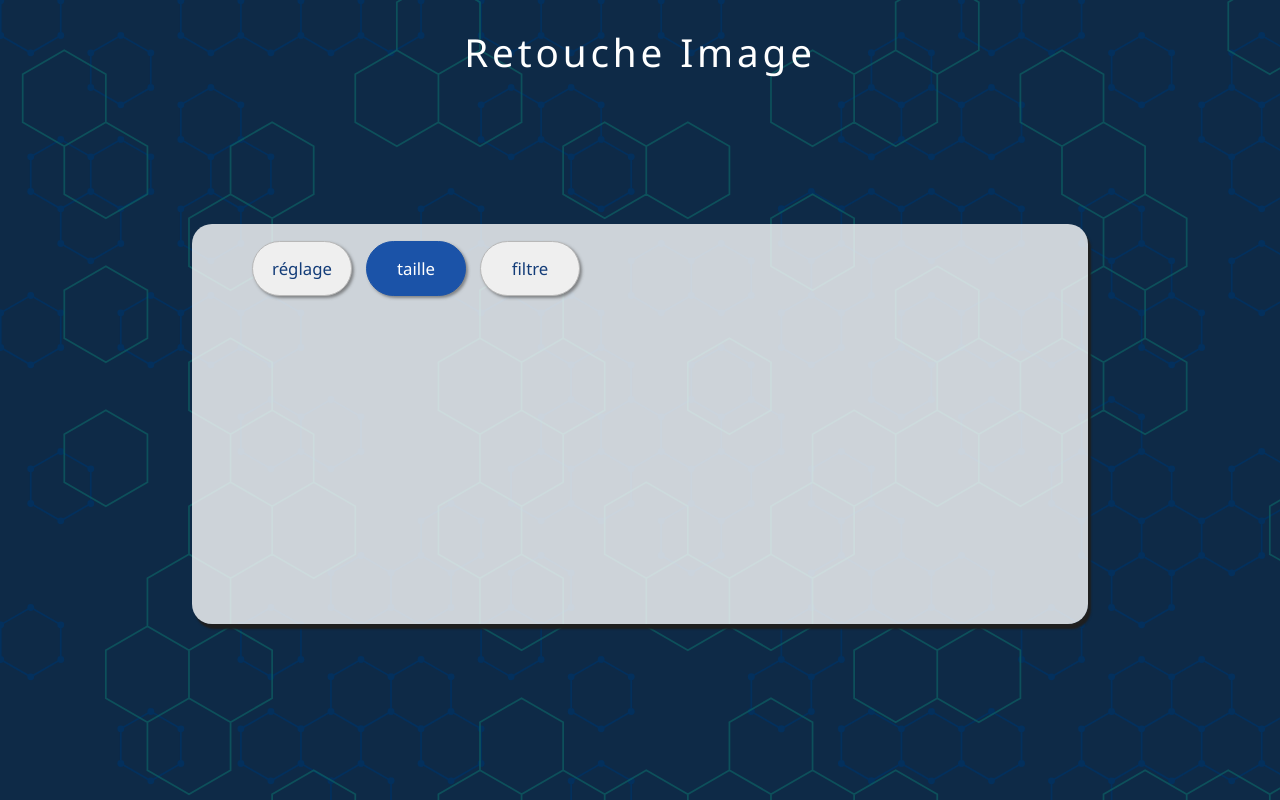
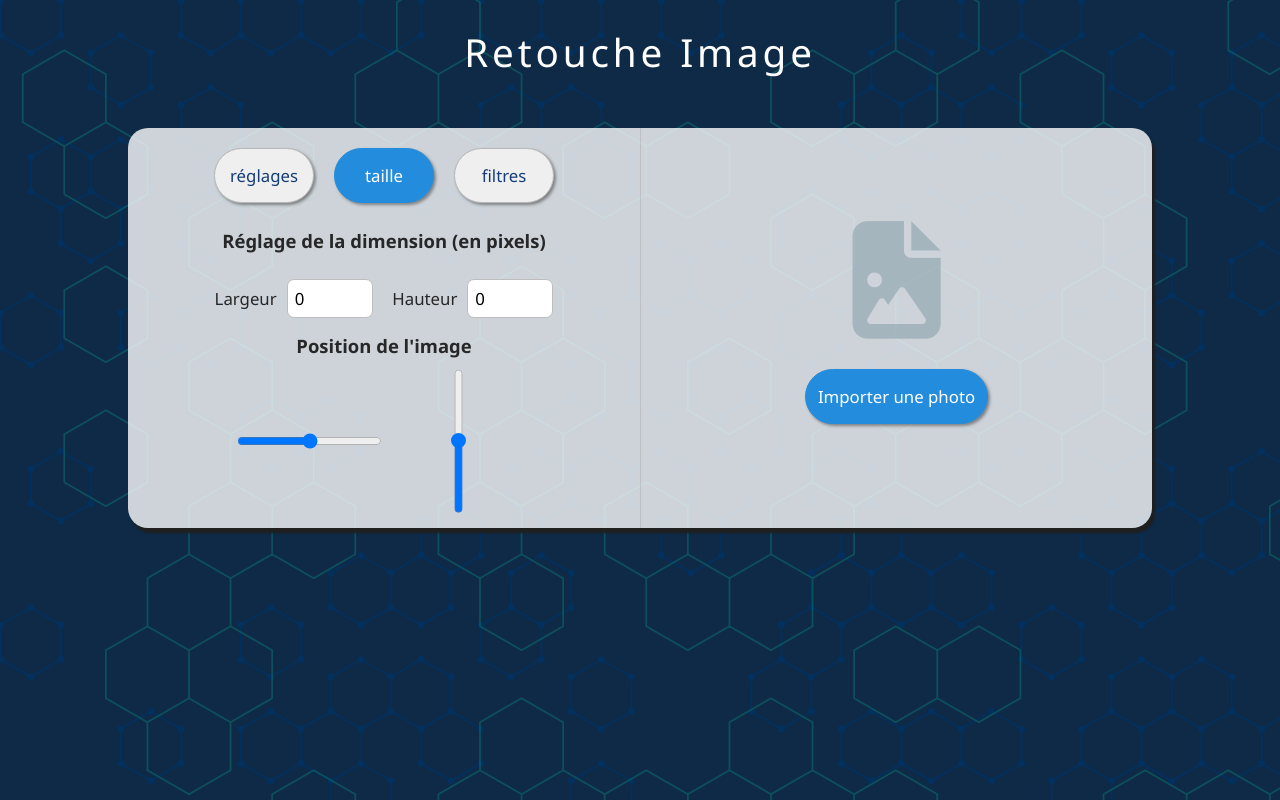
Before and after one commit to Emi-vas/edit-image-app, a React (Create React App) app: page / in a window 1280 px wide. Both pictures are taken after a click on the button "taille". Built offline with nearby package versions, Linux system fonts and the light colour scheme.

Commit message:
add edit size part

```diff
--- a/public/index.html
+++ b/public/index.html
@@ -11,6 +11,8 @@
 
 
     <title>Retouche d'image - React app</title>
+
+    <link rel="stylesheet" href="https://cdnjs.cloudflare.com/ajax/libs/font-awesome/6.1.2/css/all.min.css" integrity="sha512-1sCRPdkRXhBV2PBLUdRb4tMg1w2YPf37qatUFeS7zlBy7jJI8Lf4VHwWfZZfpXtYSLy85pkm9GaYVYMfw5BC1A==" crossorigin="anonymous" referrerpolicy="no-referrer" />
   </head>
   <body>
     <div id="root"></div>
--- a/src/App.js
+++ b/src/App.js
@@ -1,11 +1,22 @@
 import React from 'react';
 import { useState } from 'react';
 import Buttons from './components/settings/Buttons';
+import Previsu from './components/Previsu'
+import { useEffect } from 'react';
+import BigImage from './components/BigImage';
+import Settings from './components/settings/Settings';
+import Filter from './components/settings/Filter';
+import Size from './components/settings/Size';
 
 const App = () => {
 
   // select the type of setting. (setting by buttons)
-  const [mode, setMode] = useState("réglage")
+  const [mode, setMode] = useState("réglages")
+
+  //image import by user
+  const [imageSrc, setImageSrc] = useState("")
+
+  const [size, setSize] = useState({width : 0, height : 0, posX: 50, posY: 50})
 
 
   return (
@@ -16,14 +27,20 @@ const App = () => {
           <section className='main'>
               <div className='main__elem'>
                   <Buttons mode={mode} setMode={setMode} />
-
+                  {mode == "réglages" && <Settings />}
+                  {mode == "filtres" && <Filter />}
+                  {mode == "taille" && <Size size={size} setSize={setSize} />}
               </div>
 
               <div className='main__elem'>
-
+                  <Previsu imageSrc={imageSrc} setImageSrc={setImageSrc} setSize={setSize} size={size} />
               </div>
           </section>
       </div>
+
+      {
+        imageSrc && <BigImage imageSrc={imageSrc} size={size} />
+      }
     </div>
   );
 };
--- /dev/null
+++ b/src/components/BigImage.jsx
@@ -0,0 +1,33 @@
+import React from 'react';
+import { useState } from 'react';
+import { useEffect } from 'react';
+
+const BigImage = ({ imageSrc, size }) => {
+
+    const [zoom, setZoom] = useState(100)
+
+    useEffect(() => {
+        //zoom if size of the pic il largeur than the window
+        if(size.width > window.innerWidth) {
+            setZoom(window.innerWidth / size.width * 100 - 3)
+        } else {
+            setZoom(100)
+        }
+    })
+
+    return (
+        <div className='bigImage'>
+            <img
+                src={imageSrc}
+                alt="image upload"
+                style={{
+                    width : size.width,
+                    height: size.height,
+                    objectPosition: `${size.posX}% ${size.posY}%`,
+                    zoom: `${zoom}%`
+                }}/>
+        </div>
+    );
+};
+
+export default BigImage;
--- a/src/components/Previsu.jsx
+++ b/src/components/Previsu.jsx
@@ -0,0 +1,55 @@
+import React from 'react';
+
+const previsu = ({ imageSrc, setImageSrc, setSize, size }) => {
+
+    const importFile = () => {
+       document.getElementById('inputFile').click()
+    }
+
+    const handleFile = (e) => {
+        const file = e.target.files[0]
+        if(file) {
+            const urlFile = URL.createObjectURL(file)
+            setImageSrc(urlFile)
+
+            //to check size (width and height)
+            const reader = new FileReader()
+            reader.onload = function () {
+                var img = new Image();
+                img.src = urlFile;
+
+                img.onload = function () {
+                    var w = this.width;
+                    var h = this.height;
+
+                   // w > h ? setPaysageMode(true) : setPaysageMode(false)
+                    setSize({...size, width: w, height: h})
+                }
+
+            };
+            reader.readAsDataURL(file);
+        }
+    }
+
+    return (
+        <div className='main__previsu'>
+            <div>
+                {
+                    imageSrc ? (
+                        <img src={imageSrc} alt="preview image" id='image-previsu'/>
+                    ) : <i className="fa-solid fa-file-image"></i>
+                }
+            </div>
+
+            <div>
+                <input type="file" hidden id='inputFile' onChange={(e) => handleFile(e)} />
+                <button className='active' onClick={importFile}>Importer une photo</button>
+                {
+                    imageSrc && <button>Télécharger</button>
+                }
+            </div>
+        </div>
+    );
+};
+
+export default previsu;
--- a/src/components/settings/Buttons.jsx
+++ b/src/components/settings/Buttons.jsx
@@ -1,7 +1,7 @@
 import React from 'react';
 
 const Buttons = ({ mode, setMode }) => {
-    const buttons = ["réglage", "taille", "filtre"]
+    const buttons = ["réglages", "taille", "filtres"]
 
     return (
         <div className='buttons'>
@@ -10,6 +10,7 @@ const Buttons = ({ mode, setMode }) => {
                     <button
                         className={mode == button ? "active" : ""}
                         onClick={() => setMode(button)}
+                        key={button}
                         >{button}</button>
                 ))
             }
--- a/src/components/settings/Filter.jsx
+++ b/src/components/settings/Filter.jsx
@@ -0,0 +1,11 @@
+import React from 'react';
+
+const Filter = () => {
+    return (
+        <div>
+            <h2>Filtre</h2>
+        </div>
+    );
+};
+
+export default Filter;
--- a/src/components/settings/Settings.jsx
+++ b/src/components/settings/Settings.jsx
@@ -0,0 +1,11 @@
+import React from 'react';
+
+const Settings = () => {
+    return (
+        <div>
+            <h2>Settings</h2>
+        </div>
+    );
+};
+
+export default Settings;
--- a/src/components/settings/Size.jsx
+++ b/src/components/settings/Size.jsx
@@ -0,0 +1,38 @@
+import React from 'react';
+import { useState } from 'react';
+
+const Size = ({ size, setSize }) => {
+
+    return (
+        <div className='settings settings--size'>
+            <h2>Réglage de la dimension (en pixels)</h2>
+            <div className='first_bloc'>
+                <div>
+                    <label htmlFor="width">Largeur</label>
+                    <input
+                        type="text"
+                        className='textInput' id='width'
+                        value={size.width}
+                        onChange={(e) => setSize({...size, width : parseInt(e.target.value), height : size.height})}
+                     />
+                </div>
+                <div>
+                    <label htmlFor="height">Hauteur</label>
+                    <input
+                        type="text"
+                        className='textInput'
+                        id='height'
+                        value={size.height}
+                        onChange={(e) => setSize({...size, height : parseInt(e.target.value), width : size.width})}/>
+                </div>
+            </div>
+            <h2>Position de l'image</h2>
+            <div className='second_bloc'>
+                <input onChange={(e) => setSize({...size, posX : e.target.value})} type="range" defaultValue={50} min={0} max={100} />
+                <input onChange={(e) => setSize({...size, posY : e.target.value})} className='vertical' type="range" defaultValue={50} min={0} max={100}/>
+            </div>
+        </div>
+    );
+};
+
+export default Size;
--- a/src/styles/style.scss
+++ b/src/styles/style.scss
@@ -1,5 +1,5 @@
 $blue : rgb(19, 60, 120);
-$blue2 :rgb(27, 83, 168);
+$blue2 :rgb(36, 140, 220);
 $green :rgba(13, 102, 103, 1);
 
 
@@ -29,22 +29,59 @@ h1 {
     display: flex;
     justify-content: center;
     align-items: center;
-    min-height: 80vh;
+    margin: 50px 0 20px 0;
 }
 
 .main {
+    display: flex;
+    //flex-direction: column-reverse;
+    width: 80%;
+    min-height: 400px;
     background: rgba(255, 255, 255, 0.791);
-    width: 70%;
-    min-height: 400px;
     border-radius: 20px;
     box-shadow: #1f1f1f 3px 5px 2px;
 
     &__elem {
         width: 50%;
     }
+
+    &__previsu {
+        display: flex;
+        flex-direction: column;
+        justify-content: center;
+        align-items: center;
+        height: 100%;
+
+        border-left: 1px rgba(173, 173, 173, 0.499) solid;
+
+        i {
+            font-size: 7em;
+            color: rgba(140, 163, 171, 0.625);
+            margin-bottom: 20px;
+        }
+
+        img {
+            max-width: 100%;
+            max-height: 600px;
+        }
+    }
 }
 
+.main-paysage {
+    flex-direction: column-reverse;
+    &__elem {
+        width: 100%;
+    }
+}
 
+.bigImage {
+    display: flex;
+    justify-content: center;
+    img {
+       // max-width: 100%;
+       object-fit: cover;
+    }
+}
 
 
 button {
@@ -55,6 +92,7 @@ button {
     font-size: inherit;
     font-family: inherit;
     box-shadow: rgba(80, 80, 80, 0.609) 2px 2px 3px;
+    margin: 10px;
 
     &:hover {
         border: $blue2 solid 1px;
@@ -68,6 +106,7 @@ button {
         color: white;
         border-color: $blue2;
     }
+
 }
 
 .buttons {
@@ -77,8 +116,50 @@ button {
 
     & button {
         width: 100px;
-        margin: 7px;
-
-
     }
 }
+
+input {
+    font-size: inherit;
+    font-family: inherit;
+    outline: none;
+    border: 1px solid rgb(189, 189, 189);
+    padding: 7px;
+    border-radius: 7px;
+
+    &:focus {
+        box-shadow: 0px 0px 5px rgb(16, 156, 231);
+    }
+}
+
+.settings {
+    display: flex;
+    flex-direction: column;
+    align-items: center;
+
+    h2 {
+        font-size: 1.1em;
+    }
+
+    &--size {
+        & .first_bloc {
+            margin-top: 10px;
+            width: 70%;
+            display: flex;
+            justify-content: space-around;
+        }
+
+        & .textInput {
+            width: 70px;
+            margin-left: 10px;
+        }
+
+        & .second_bloc {
+            margin-top: 50px;
+        }
+
+        & .vertical {
+            transform: rotate(0.75turn);
+        }
+    }
+}
```
